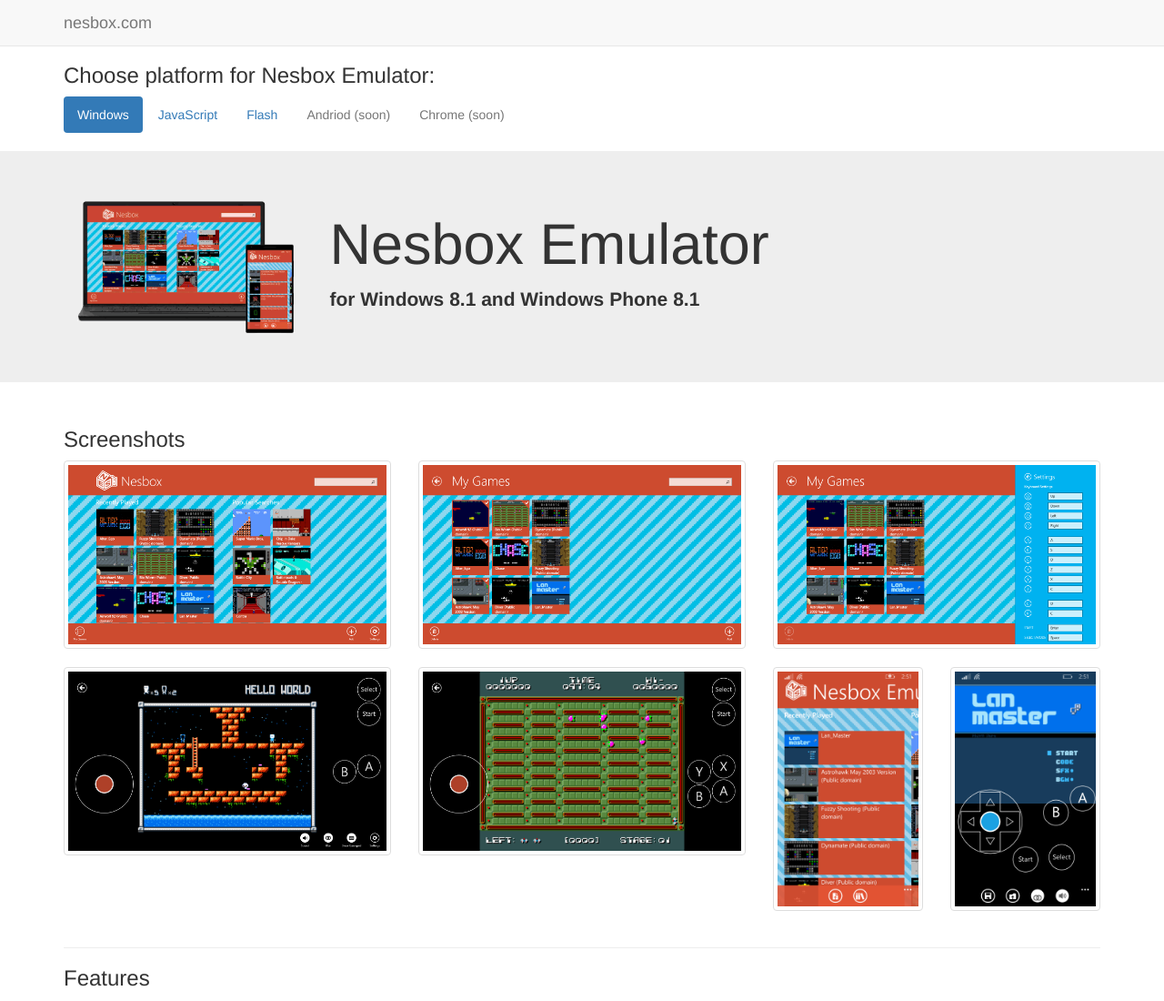
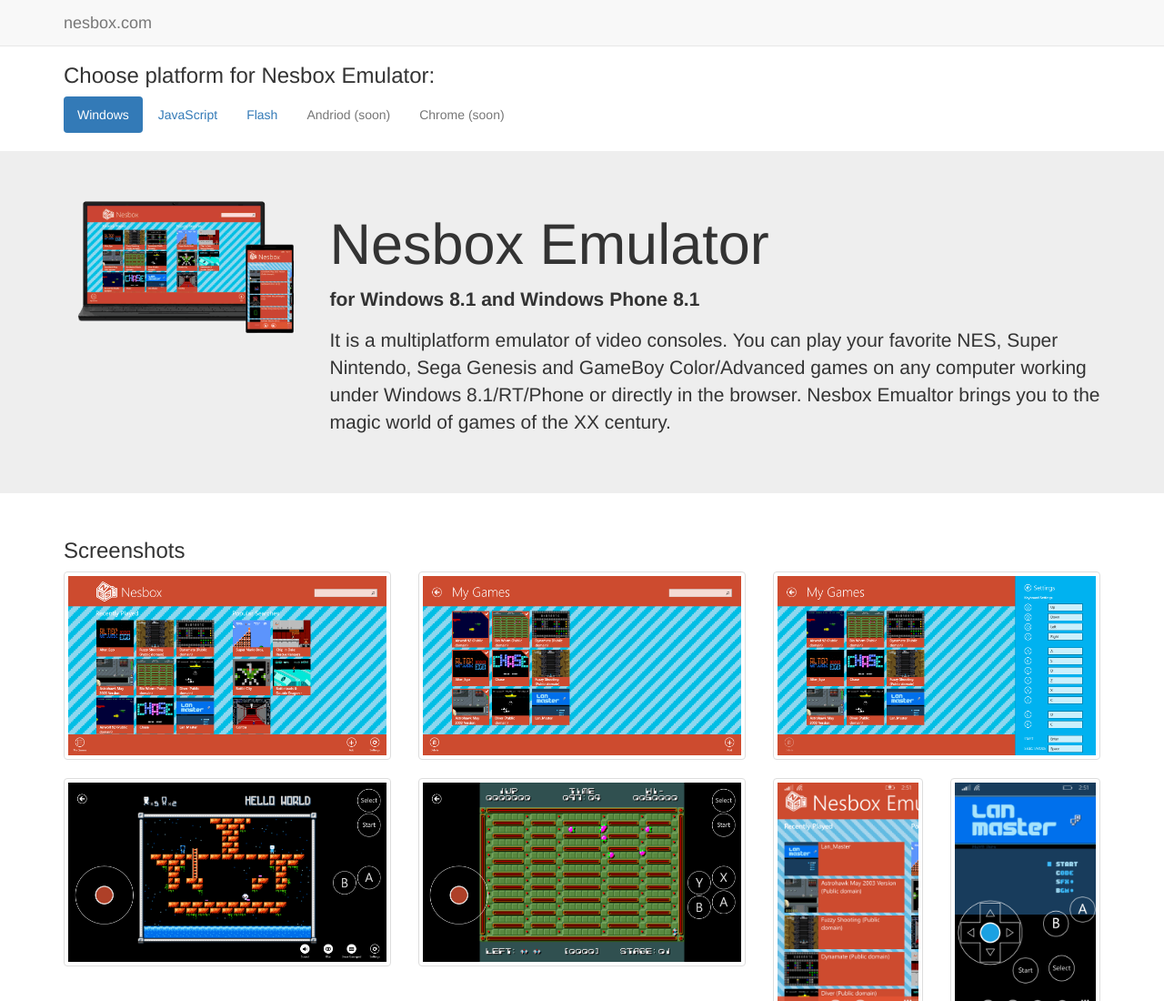
Before and after one commit to nesbox/emulator, a plain HTML site: page windows/index.html in a window 1280 px wide. Shown: the top 1100 px of the page at 91% size. Drawn offline with nearby package versions, Linux system fonts and the light colour scheme; a script that the page names is missing.

Commit message:
small fix

```diff
--- a/windows/index.html
+++ b/windows/index.html
@@ -83,7 +83,7 @@
 			<div class="col-md-9">
 				<h1>Nesbox Emulator</h1>
 				<p><b>for Windows 8.1 and Windows Phone 8.1</b></p>
-				<p></p>
+				<p>It is a multiplatform emulator of video consoles. You can play your favorite NES, Super Nintendo, Sega Genesis and GameBoy Color/Advanced games on any computer working under Windows 8.1/RT/Phone or directly in the browser. Nesbox Emualtor brings you to the magic world of games of the XX century.</p>
 			</div>
 		</div>
 	</div>
```
